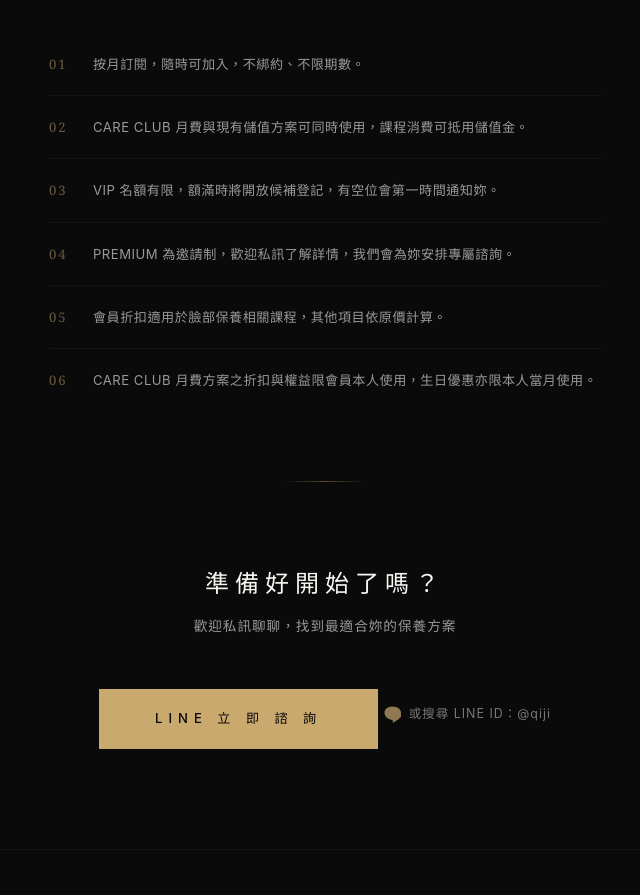
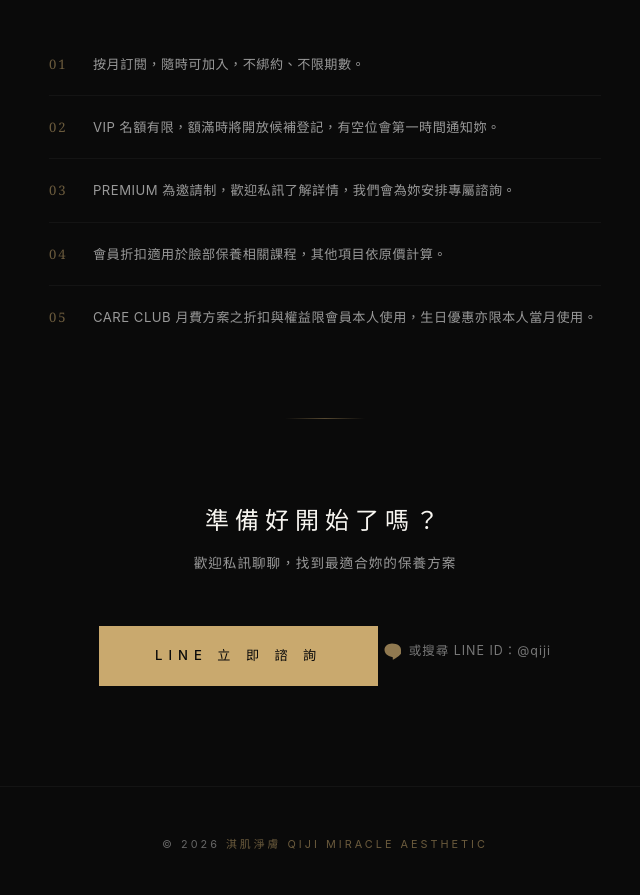
Before and after one commit to deerdicktw-coder/qiji-website, a plain HTML site: page care-club.html in a window 1280 px wide. Shown: the part 2418-3313 px from the top of the page, without its empty margins (315-955 px from the left). Drawn offline with Linux system fonts and the light colour scheme.

Commit message:
Remove stored-value note

```diff
--- a/care-club.html
+++ b/care-club.html
@@ -286,22 +286,18 @@ a:hover{opacity:0.8}
   </div>
   <div class="note-item">
     <div class="note-num">02</div>
-    <div class="note-text">CARE CLUB 月費與現有儲值方案可同時使用，課程消費可抵用儲值金。</div>
+    <div class="note-text">VIP 名額有限，額滿時將開放候補登記，有空位會第一時間通知妳。</div>
   </div>
   <div class="note-item">
     <div class="note-num">03</div>
-    <div class="note-text">VIP 名額有限，額滿時將開放候補登記，有空位會第一時間通知妳。</div>
+    <div class="note-text">PREMIUM 為邀請制，歡迎私訊了解詳情，我們會為妳安排專屬諮詢。</div>
   </div>
   <div class="note-item">
     <div class="note-num">04</div>
-    <div class="note-text">PREMIUM 為邀請制，歡迎私訊了解詳情，我們會為妳安排專屬諮詢。</div>
+    <div class="note-text">會員折扣適用於臉部保養相關課程，其他項目依原價計算。</div>
   </div>
   <div class="note-item">
     <div class="note-num">05</div>
-    <div class="note-text">會員折扣適用於臉部保養相關課程，其他項目依原價計算。</div>
-  </div>
-  <div class="note-item">
-    <div class="note-num">06</div>
     <div class="note-text">CARE CLUB 月費方案之折扣與權益限會員本人使用，生日優惠亦限本人當月使用。</div>
   </div>
 </section>
```
